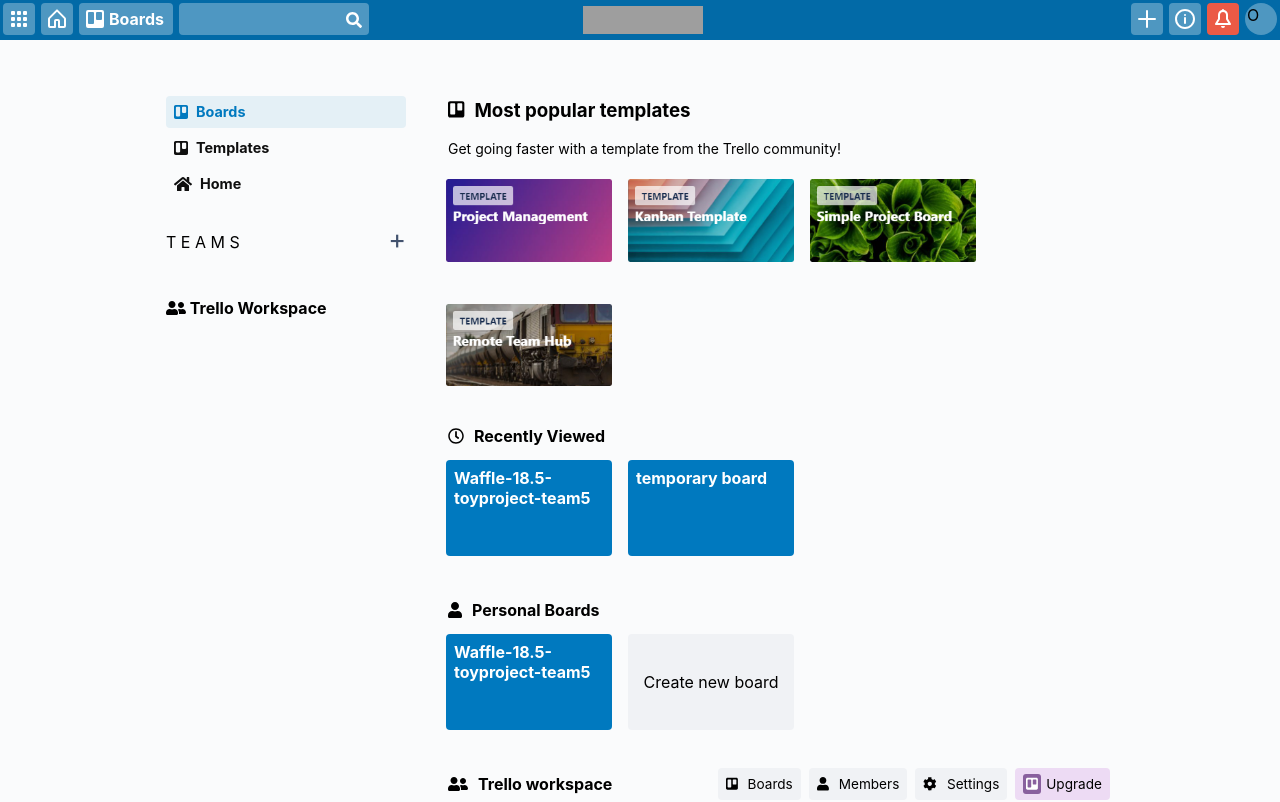
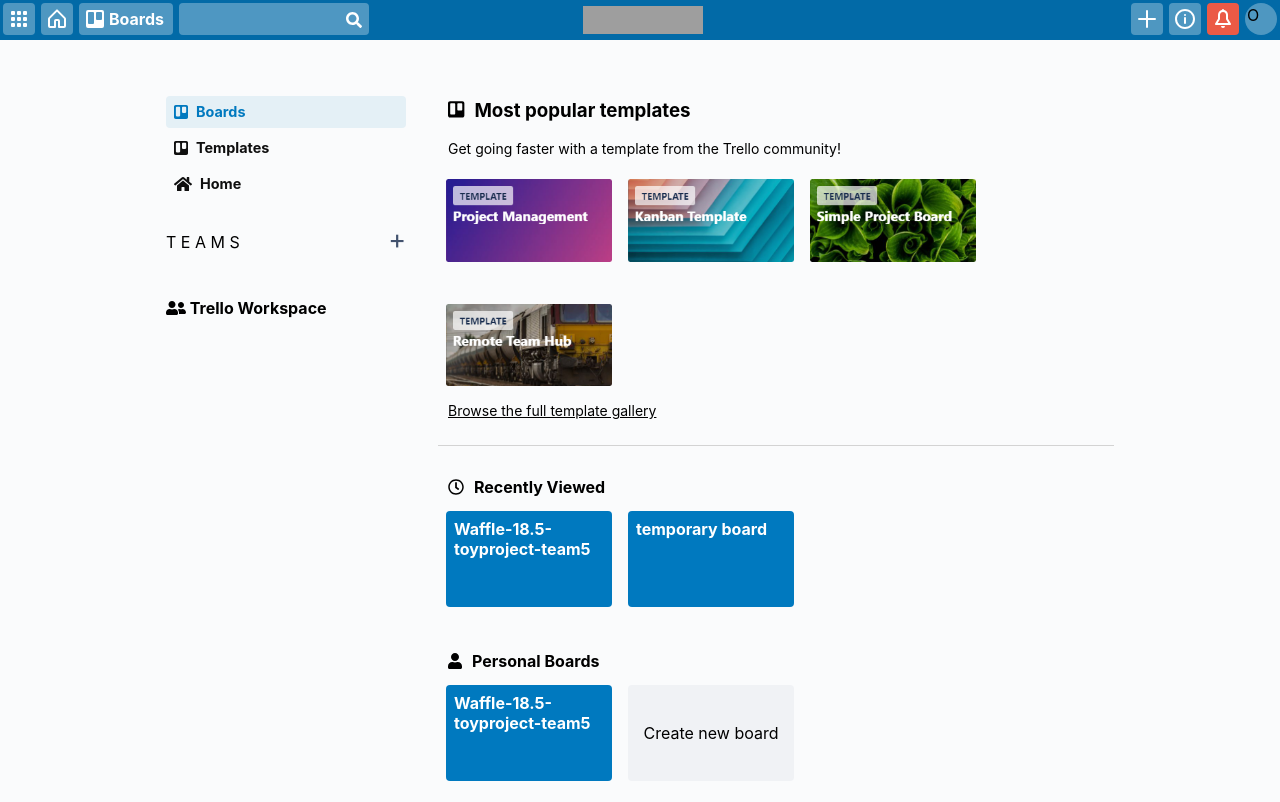
Before and after one commit to wafflestudio18-5/team5-frontend, a React (Create React App) app: page /1/boards in a window 1280 px wide. Shown: the top 802 px of the page. Built offline with nearby package versions, Linux system fonts and the light colour scheme; grey boxes are pictures that could not be loaded.

Commit message:
boards template 이미지에 링크 추가

```diff
--- a/src/Components/Boards/Boards.css
+++ b/src/Components/Boards/Boards.css
@@ -231,3 +231,25 @@ div #boards-templates-title {
   margin-top: 0px;
   padding-top: 0px;
 }
+
+.boards-templates img:hover {
+  filter: brightness(90%);
+}
+
+.boards-templates #boards-templates-browse {
+  text-decoration: underline;
+  color: black;
+  font-size: 14px;
+  padding-left: 10px !important;
+  padding: 0px;
+  margin: 0px;
+  position: relative;
+  top: -20px;
+}
+
+.boards-templates {
+  border-bottom: 1px lightgray solid;
+  margin-bottom: 25px;
+  padding-bottom: 5px;
+
+}
--- a/src/Components/Boards/Boards.js
+++ b/src/Components/Boards/Boards.js
@@ -80,10 +80,11 @@ function Boards(props) {
             Most popular templates</h3><br/>
           </div>
           <p>Get going faster with a template from the Trello community!</p>
-          <img alt="Template-Project Management" src={template1}/>
-          <img alt="Template-Kanban Template" src={template2}/>
-          <img alt="Template-Simple Project Board" src={template3}/>
-          <img alt="Template-Remote Team Hub" src={template4}/>
+          <a href="https://trello.com/b/1x4Uql2u/project-management"><img alt="Template-Project Management" src={template1}/></a>
+          <a href="https://trello.com/b/LGHXvZNL/kanban-template"><img alt="Template-Kanban Template" src={template2}/></a>
+          <a href="https://trello.com/b/6QW0Ciu8/simple-project-board"><img alt="Template-Simple Project Board" src={template3}/></a>
+          <a href="https://trello.com/b/E4uILULn/remote-team-hub"><img alt="Template-Remote Team Hub" src={template4}/></a>
+          <br></br><a id="boards-templates-browse" href="https://trello.com/templates">Browse the full template gallery</a>
         </div>
         <div className="boards-desc" id="recently">
           <div>
```
